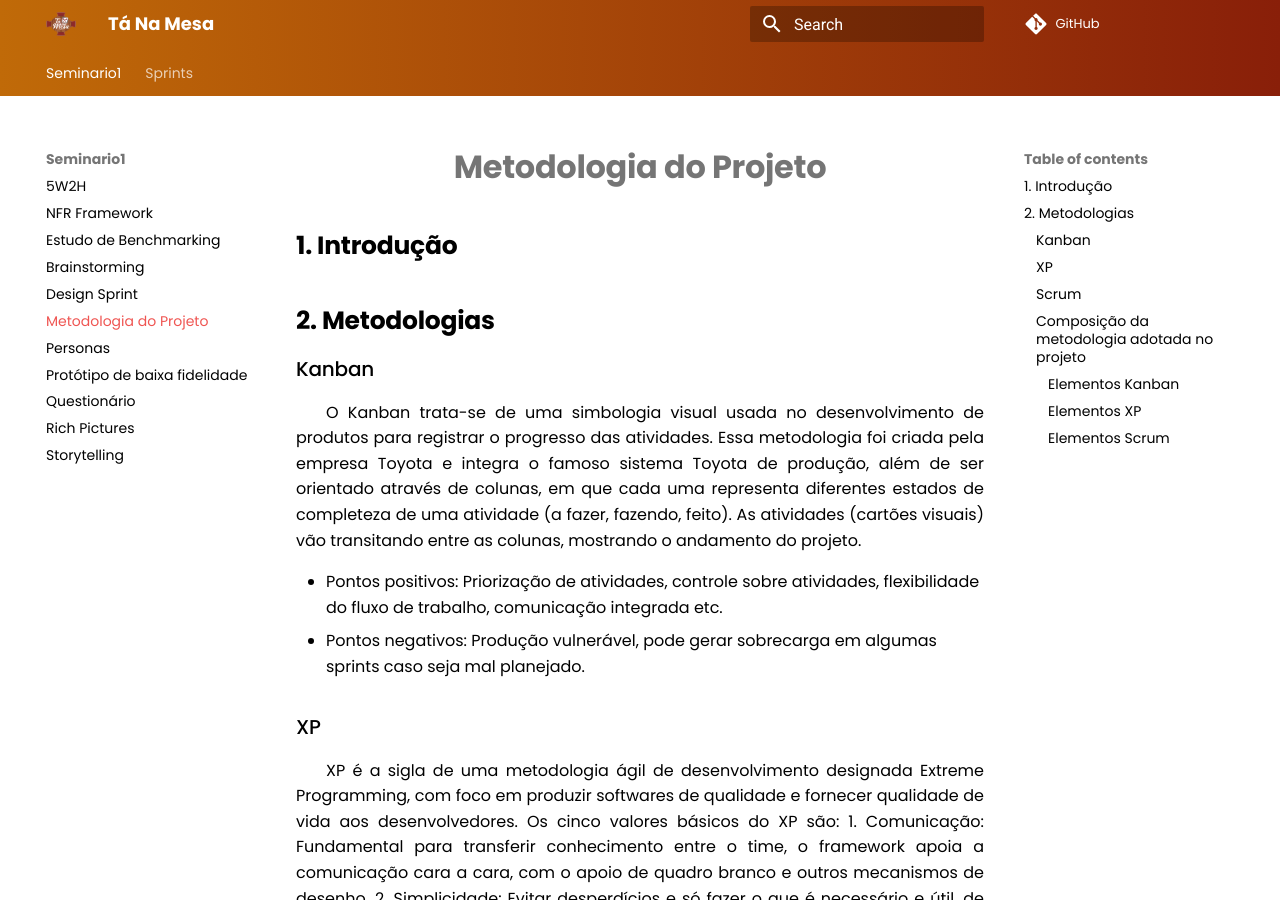
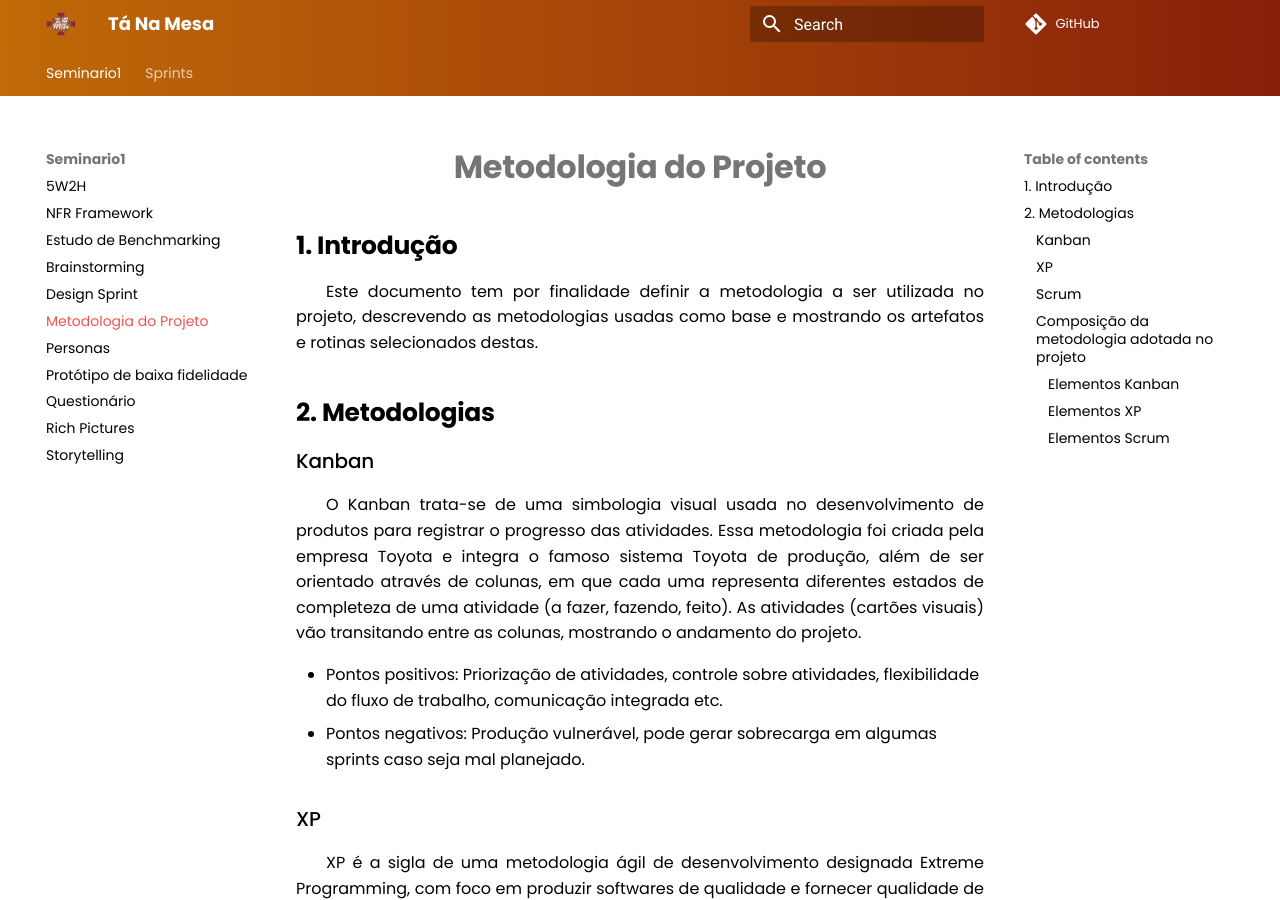
Before and after one commit to UnBArqDsw2021-1/2021.1_G02_TaNaMesa_docs, an MkDocs documentation site: the page built from docs/seminario1/metodologia.md, in a window 1280 px wide and 900 px high. Built offline with MkDocs 1.6.1 and Material for MkDocs 9.7.7, drawn with Linux system fonts in a browser that asks for light colours; comment, search, counter and statistics services are not loaded.

Commit message:
Adicionando introduçao.
Co-authored-by: Emily Dias <diassouza@yahoo.com.br>

```diff
--- a/docs/seminario1/metodologia.md
+++ b/docs/seminario1/metodologia.md
@@ -1,6 +1,7 @@
 # Metodologia do Projeto
 
 ## 1. Introdução
+Este documento tem por finalidade definir a metodologia a ser utilizada no projeto, descrevendo as metodologias usadas como base e mostrando os artefatos e rotinas selecionados destas.
 
 ## 2. Metodologias
 ### Kanban
```
